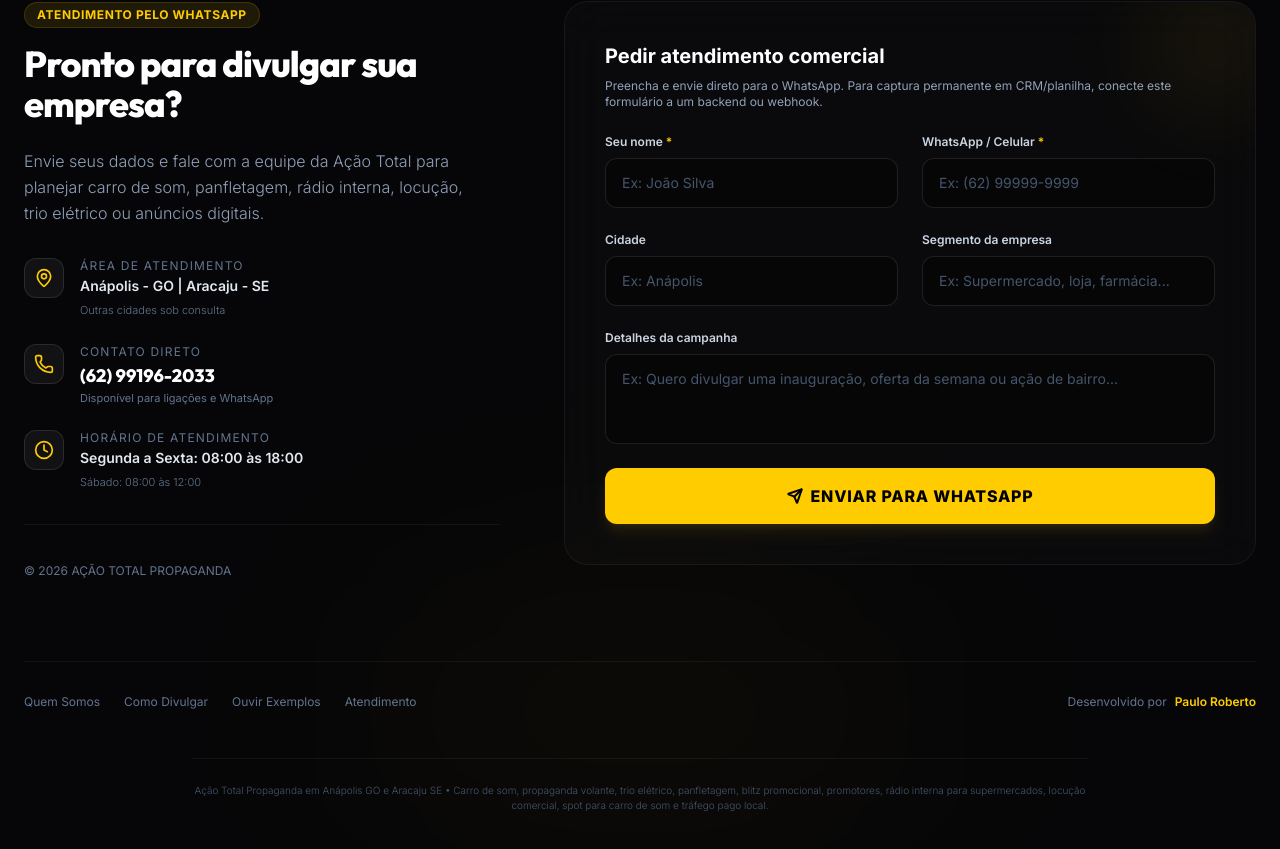
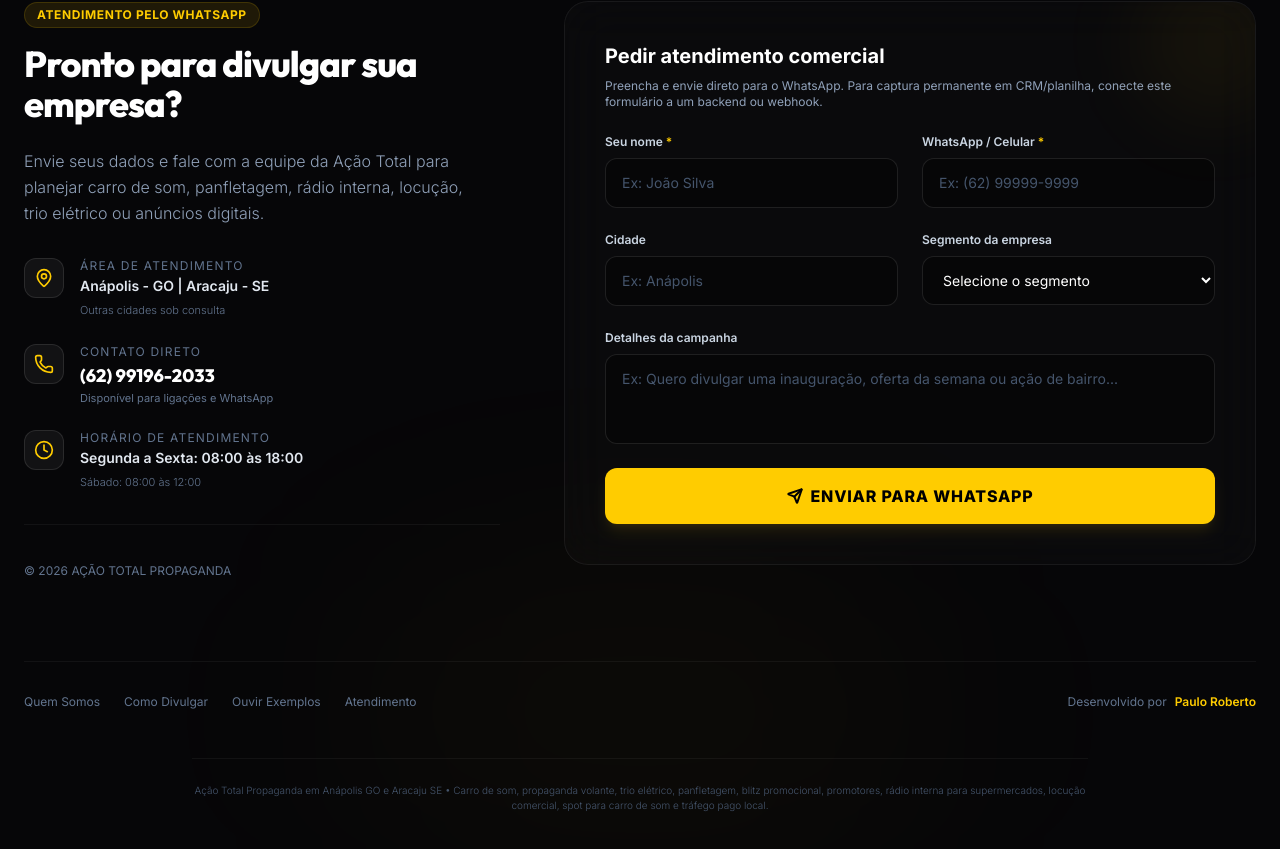
Before and after one commit to paulodias-dev/a--o-total-propaganda, a React (Vite) app: page / in a window 1280 px wide. Shown: the part 3015-3864 px from the top of the page. Built offline with nearby package versions, Linux system fonts and the light colour scheme.

Commit message:
Padroniza telefone e segmento no rodape

```diff
--- a/src/components/ContactFooter.tsx
+++ b/src/components/ContactFooter.tsx
@@ -9,6 +9,7 @@
   ExternalLink,
   MessageCircle,
 } from "lucide-react";
+import { SEGMENT_OPTIONS, formatBrazilianPhone, resolveSegment } from "../utils/formHelpers";
 
 interface ContactFooterProps {
   onNavigate?: (page: string) => void;
@@ -19,6 +20,7 @@
     nome: "",
     telefone: "",
     segmento: "",
+    outroSegmento: "",
     cidade: "",
     mensagem: "",
   });
@@ -28,17 +30,23 @@
   const phone = "(62) 99196-2033";
   const rawPhone = "5562991962033";
 
-  const handleInputChange = (e: React.ChangeEvent<HTMLInputElement | HTMLTextAreaElement>) => {
+  const handleInputChange = (e: React.ChangeEvent<HTMLInputElement | HTMLTextAreaElement | HTMLSelectElement>) => {
     const { name, value } = e.target;
-    setFormData((prev) => ({ ...prev, [name]: value }));
+
+    setFormData((prev) => ({
+      ...prev,
+      [name]: name === "telefone" ? formatBrazilianPhone(value) : value,
+      ...(name === "segmento" && value !== "Outro" ? { outroSegmento: "" } : {}),
+    }));
   };
 
   const getWhatsappPrefilledLink = () => {
+    const segmento = resolveSegment(formData.segmento, formData.outroSegmento);
     const text = `Olá! Vi o site da Ação Total e quero divulgar minha empresa.\n\n` +
       `Nome: ${formData.nome}\n` +
       `WhatsApp: ${formData.telefone}\n` +
       `Cidade: ${formData.cidade || "Não informado"}\n` +
-      `Segmento: ${formData.segmento || "Não informado"}\n` +
+      `Segmento: ${segmento}\n` +
       `Mensagem: ${formData.mensagem || "Quero receber uma sugestão de campanha e orçamento."}`;
 
     return `https://wa.me/${rawPhone}?text=${encodeURIComponent(text)}`;
@@ -47,6 +55,7 @@
   const persistLeadLocally = () => {
     const lead = {
       ...formData,
+      segmentoResolvido: resolveSegment(formData.segmento, formData.outroSegmento),
       origem: "rodape",
       criadoEm: new Date().toISOString(),
     };
@@ -74,7 +83,7 @@
   };
 
   const handleResetForm = () => {
-    setFormData({ nome: "", telefone: "", segmento: "", cidade: "", mensagem: "" });
+    setFormData({ nome: "", telefone: "", segmento: "", outroSegmento: "", cidade: "", mensagem: "" });
     setIsSubmitted(false);
   };
 
@@ -167,13 +176,17 @@
 
                     <div className="grid grid-cols-1 sm:grid-cols-2 gap-6">
                       <FormField label="Seu nome" name="nome" value={formData.nome} onChange={handleInputChange} placeholder="Ex: João Silva" required />
-                      <FormField label="WhatsApp / Celular" name="telefone" type="tel" value={formData.telefone} onChange={handleInputChange} placeholder="Ex: (62) 99999-9999" required />
+                      <FormField label="WhatsApp / Celular" name="telefone" type="tel" inputMode="tel" value={formData.telefone} onChange={handleInputChange} placeholder="Ex: (62) 99999-9999" required />
                     </div>
 
                     <div className="grid grid-cols-1 sm:grid-cols-2 gap-6">
                       <FormField label="Cidade" name="cidade" value={formData.cidade} onChange={handleInputChange} placeholder="Ex: Anápolis" />
-                      <FormField label="Segmento da empresa" name="segmento" value={formData.segmento} onChange={handleInputChange} placeholder="Ex: Supermercado, loja, farmácia..." />
+                      <SegmentSelect value={formData.segmento} onChange={handleInputChange} />
                     </div>
+
+                    {formData.segmento === "Outro" && (
+                      <FormField label="Informe o segmento" name="outroSegmento" value={formData.outroSegmento} onChange={handleInputChange} placeholder="Ex: Pet shop, distribuidora, clínica veterinária..." />
+                    )}
 
                     <div className="flex flex-col space-y-2">
                       <label htmlFor="mensagem" className="text-xs font-semibold text-slate-300">Detalhes da campanha</label>
@@ -289,10 +302,11 @@
   onChange: (e: React.ChangeEvent<HTMLInputElement>) => void;
   placeholder: string;
   type?: string;
+  inputMode?: React.HTMLAttributes<HTMLInputElement>["inputMode"];
   required?: boolean;
 }
 
-function FormField({ label, name, value, onChange, placeholder, type = "text", required = false }: FormFieldProps) {
+function FormField({ label, name, value, onChange, placeholder, type = "text", inputMode, required = false }: FormFieldProps) {
   return (
     <div className="flex flex-col space-y-2">
       <label htmlFor={name} className="text-xs font-semibold text-slate-300">
@@ -300,6 +314,7 @@
       </label>
       <input
         type={type}
+        inputMode={inputMode}
         id={name}
         name={name}
         required={required}
@@ -311,3 +326,30 @@
     </div>
   );
 }
+
+interface SegmentSelectProps {
+  value: string;
+  onChange: (e: React.ChangeEvent<HTMLSelectElement>) => void;
+}
+
+function SegmentSelect({ value, onChange }: SegmentSelectProps) {
+  return (
+    <div className="flex flex-col space-y-2">
+      <label htmlFor="footer-segmento" className="text-xs font-semibold text-slate-300">Segmento da empresa</label>
+      <select
+        id="footer-segmento"
+        name="segmento"
+        value={value}
+        onChange={onChange}
+        className="w-full bg-black/40 border border-white/10 rounded-xl px-4 py-3.5 text-sm text-white focus:outline-none focus:border-brand-yellow focus:ring-1 focus:ring-brand-yellow transition-all duration-300"
+      >
+        <option value="">Selecione o segmento</option>
+        {SEGMENT_OPTIONS.map((segment) => (
+          <option key={segment} value={segment} className="bg-[#0B0B0E] text-white">
+            {segment}
+          </option>
+        ))}
+      </select>
+    </div>
+  );
+}
```
